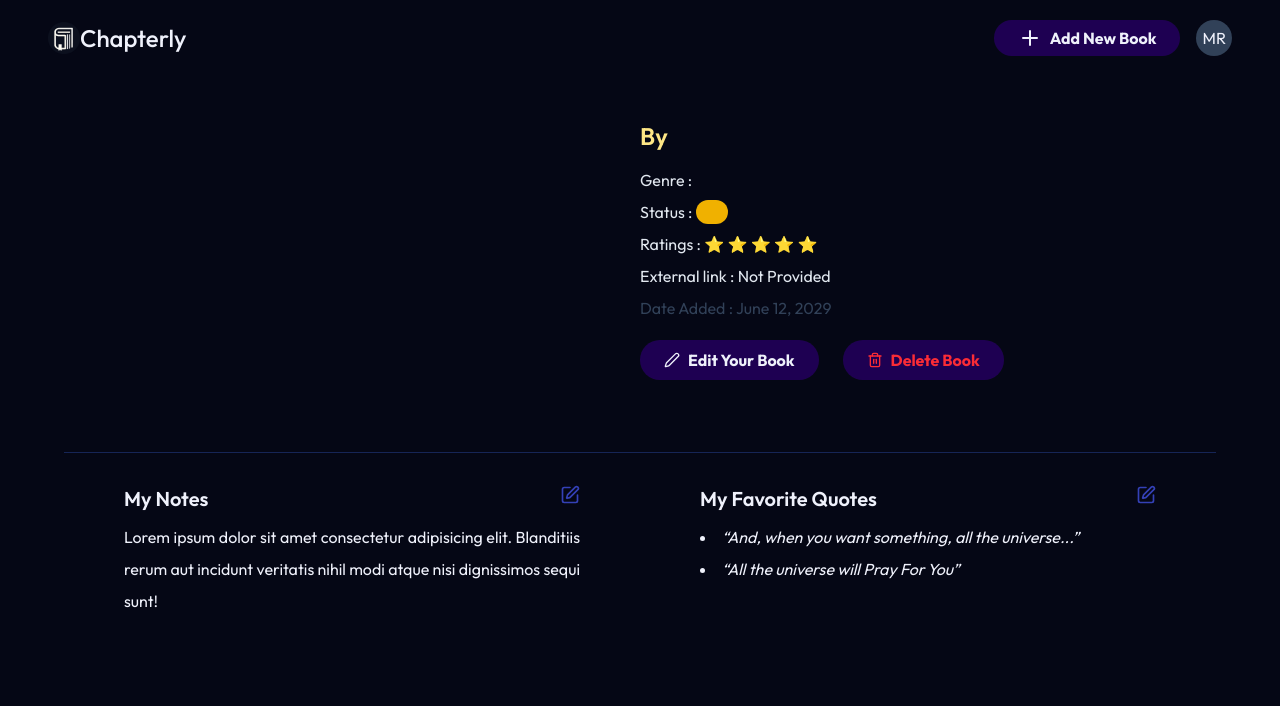
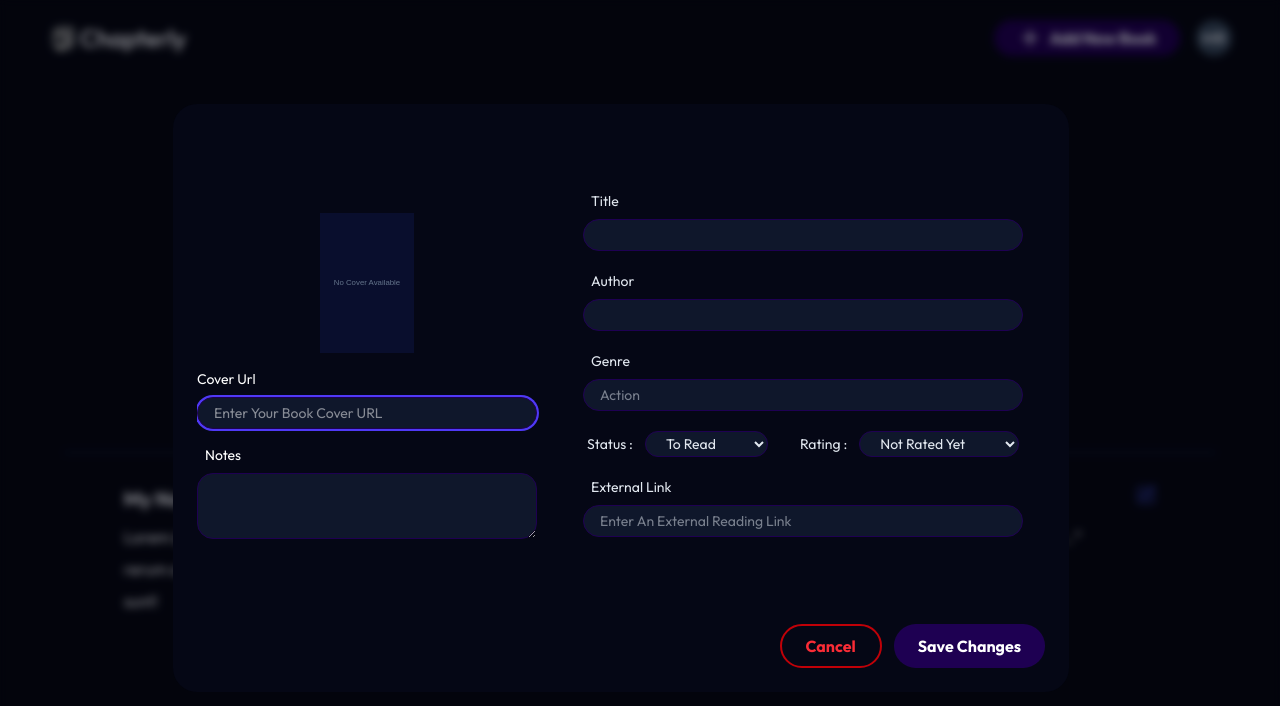
Before and after one commit to muhamedrazik-2003/Chapterly, a React (Vite) app: page /book/1 in a window 1280 px wide. Both pictures are taken after a click on the button "Add New Book". Shown: the top 706 px of the page. Built offline with nearby package versions, Linux system fonts and the light colour scheme; the HTML template or start-up script is replaced by a standard one.

Commit message:
feat: added layout for add new book modal

```diff
--- a/src/components/Header.jsx
+++ b/src/components/Header.jsx
@@ -1,8 +1,30 @@
-import React from 'react'
+import React, { useRef, useState } from 'react'
 import { Plus } from 'lucide-react'
 
 const Header = () => {
+    const [newBook, setNewBook] = useState({
+        id: '',
+        title: '',
+        author: '',
+        genre: '',
+        status: '',
+        rating: '',
+        dateAdded: '',
+        cover: '',
+        notes: '',
+        quotes: [],
+        link: ''
+    })
+    const modalRef = useRef(null)
+
+    const handleModal = () => {
+        modalRef.current?.showModal()
+    }
+    const handleModalClose = () => {
+        modalRef.current?.close()
+    }
     return (
+        <>
             <section className='mx-12 flex justify-between center mt-5'>
                 <div className='flex items-center'>
                     <img src="/chapterly-logo.png" alt="" className='size-8' />
@@ -10,10 +32,132 @@ const Header = () => {
                 </div>
                 <div className='flex gap-4 items-center'>
                     {/* <h2 className='py-1'>Muhamed Razik</h2> */}
-                <button className='flex gap-2 py-1.5'><Plus />Add New Book</button>
+                    <button
+                        onClick={() => handleModal()}
+                        className='flex gap-2 py-1.5'><Plus />Add New Book</button>
                     <div className='p-1.5 bg-slate-700 rounded-full'>MR</div>
                 </div>
+                {/* add Book Modal */}
+                <dialog ref={modalRef} className='bg-transparent w-full h-full'>
+                    <div className='bg-background text-white md:w-4xl p-6 rounded-3xl mx-auto mt-[13vh]'>
+                        <form action="dialog">
+                            <div className='flex flex-col md:flex-row gap-6 items-center justify-center overflow-auto md:h-[62vh]'>
+
+                                <div className='flex flex-col gap-4 items-center text-sm'>
+                                    <img
+                                        className=' h-35'
+                                        src='/public/covers/fallback.svg' alt=""
+                                    />
+                                    <div className='space-y-2'>
+                                        <p>Cover Url</p>
+                                        <input
+                                            type='text'
+                                            onChange={(e) => setNewBook({ ...newBook, cover: e.target.value })}
+                                            className='bg-slate-900 h-8 text-sm md:text-md w-85'
+                                            placeholder='Enter Your Book Cover URL'
+                                        />
+                                    </div>
+                                    <div className='flex flex-col'>
+                                        <label htmlFor="notes" className='px-2 mb-2'>Notes</label>
+                                        <textarea
+                                            name='notes'
+                                            rows={3}
+                                            className='text-title w-85 rounded-2xl'
+                                            onChange={(e) => setNewBook({ ...newBook, notes: e.target.value })}
+                                        />
+                                    </div>
+                                </div>
+
+                                <div className='space-y-5 text-sm md:text-md text-slate-200 mb-6 mx-auto'>
+                                    <div className='flex flex-col'>
+                                        <label htmlFor="title" className='px-2 mb-2'>Title</label>
+                                        <input
+                                            name='title'
+                                            className='text-title w-85 md:w-110  h-8'
+                                            onChange={(e) => setNewBook({ ...newBook, title: e.target.value })}
+                                        />
+                                    </div>
+                                    <div className='flex flex-col'>
+                                        <label htmlFor="author" className='px-2 mb-2'>Author</label>
+                                        <input
+                                            name='author'
+                                            className='text-title w-85 md:w-110  h-8'
+                                            onChange={(e) => setNewBook({ ...newBook, author: e.target.value })}
+                                        />
+                                    </div>
+                                    <div className='flex flex-col'>
+                                        <label htmlFor="genre" className='px-2 mb-2'>Genre</label>
+                                        <input
+                                            name='genre'
+                                            placeholder='Action'
+                                            className='text-title w-85 md:w-110  h-8'
+                                            onChange={(e) => setNewBook({ ...newBook, genre: e.target.value })}
+                                        />
+                                    </div>
+                                    <div className='flex gap-7'>
+                                        <div className='flex gap-2 items-center'>
+                                            <label htmlFor="status" className='px-1'>Status :</label>
+                                            <select
+                                                name='status'
+                                                className='bg-slate-900'
+                                                onChange={(e) => setNewBook({ ...newBook, status: e.target.value })}
+                                                defaultValue={'To Read'}
+                                            >
+                                                <option value="Completed">Completed</option>
+                                                <option value="Reading">Reading</option>
+                                                <option default value="To Read">To Read</option>
+                                            </select>
+                                        </div>
+                                        <div className='flex gap-2 items-center'>
+                                            <label htmlFor="rating" className='px-1'>Rating :</label>
+                                            <select
+                                                name='rating'
+                                                className='w-40 '
+                                                onChange={(e) => setNewBook({ ...newBook, rating: e.target.value })}
+                                                defaultValue={0}
+                                            >
+                                                <option value="5">⭐ ⭐ ⭐ ⭐ ⭐</option>
+                                                <option value="4">⭐ ⭐ ⭐ ⭐ </option>
+                                                <option value="3">⭐ ⭐ ⭐</option>
+                                                <option value="2">⭐ ⭐</option>
+                                                <option value="1">⭐</option>
+                                                <option value="0">Not Rated Yet</option>
+                                            </select>
+                                        </div>
+                                    </div>
+                                    <div className='flex flex-col'>
+                                        <label htmlFor="link" className='px-2 mb-2'>External Link</label>
+                                        <input
+                                            name='link'
+                                            placeholder='Enter An External Reading Link'
+                                            className='text-title w-85 md:w-110  h-8'
+                                            onChange={(e) => setNewBook({ ...newBook, link: e.target.value })}
+                                        />
+                                    </div>
+                                </div>
+                            </div>
+                            <div className='flex justify-end gap-3'>
+                                <button
+                                    type='button'
+                                    onClick={() => handleModalClose()}
+                                    className=' border-2 bg-transparent border-red-700 text-red-500'>
+                                    Cancel
+                                </button>
+                                <button
+                                    type='button'
+                                    onClick={() => setIsEditing(prev => !prev)}
+                                    className='flex gap-2 items-center'>
+                                    Save Changes
+                                </button>
+                            </div>
+
+                        </form>
+                    </div>
+                </dialog>
             </section>
+
+        </>
+
     )
 }
 
--- a/src/index.css
+++ b/src/index.css
@@ -17,20 +17,29 @@
     @apply bg-background text-text
   }
 
+  dialog::backdrop {
+    background: rgba(0, 0, 0, 0.4);
+    backdrop-filter: blur(4px);
+  }
+
   h1 {
     font-weight: 700;
   }
+
   h2 {
     @apply text-xl font-semibold;
   }
-  input {
-    @apply bg-slate-900 px-4 py-0.5 cursor-pointer border border-secondary rounded-full focus:outline-none focus:ring-2 focus:ring-indigo-600
+
+  input,
+  textarea {
+    @apply bg-slate-900 px-4 py-0.5 cursor-pointer border border-secondary rounded-3xl focus:outline-none focus:ring-2 focus:ring-indigo-600
   }
+
   select {
-    @apply bg-slate-900 px-4 py-0.5 cursor-pointer border border-secondary rounded-full focus:outline-none focus:ring-2 focus:ring-indigo-600
+    @apply bg-slate-900 px-4 py-0.5 cursor-pointer border border-secondary rounded-3xl focus:outline-none focus:ring-2 focus:ring-indigo-600
   }
 
   button {
-    @apply bg-secondary font-bold px-6 hover:bg-[#170040]  active:bg-[#150025]  hover:scale-102 py-2 rounded-full transition-all duration-300 ease-in-out ;
+    @apply bg-secondary font-bold px-6 hover:bg-[#170040] active:bg-[#150025] hover:scale-102 py-2 rounded-full transition-all duration-300 ease-in-out;
   }
 }
--- a/src/pages/BookDetail.jsx
+++ b/src/pages/BookDetail.jsx
@@ -36,7 +36,9 @@ const BookDetail = () => {
     updatedBook
   }
   const setRating = (rating) => {
-    if (rating === '1') {
+    if (rating === '0') {
+      return "Not Rated Yet"
+    } else if (rating === '1') {
       return "⭐"
     } else if (rating === '2') {
       return "⭐ ⭐"
@@ -62,7 +64,8 @@ const BookDetail = () => {
             ? <div className='flex flex-col gap-6 items-center '>
               <img
                 className='h-60'
-                src={updatedBook?.cover} alt="" />
+                src={updatedBook?.cover} alt=""
+              />
               <div className='space-y-2'>
                 <p>Cover Url</p>
                 <input
@@ -121,6 +124,7 @@ const BookDetail = () => {
                     <option value="3">⭐ ⭐ ⭐</option>
                     <option value="2">⭐ ⭐</option>
                     <option value="1">⭐</option>
+                    <option value="0">Not Rated Yet</option>
                   </select>
                 </div>
                 <div className='flex gap-2 items-center'>
@@ -169,7 +173,7 @@ const BookDetail = () => {
               </button>
             }
             <button
-            onClick={() => handleDeleteBook(currentBook?.id)}
+              onClick={() => handleDeleteBook(currentBook?.id)}
               className={`flex gap-2 items-center text-red-500 hover:bg-red-900 hover:text-red-100 active:bg-red-950 focus:outline-red-500 ${isEditing ? 'hidden' : ''}`}>
               <Trash2 className='size-4' />
               Delete Book
```
Lines whose indentation alone changed are shown as unchanged.
